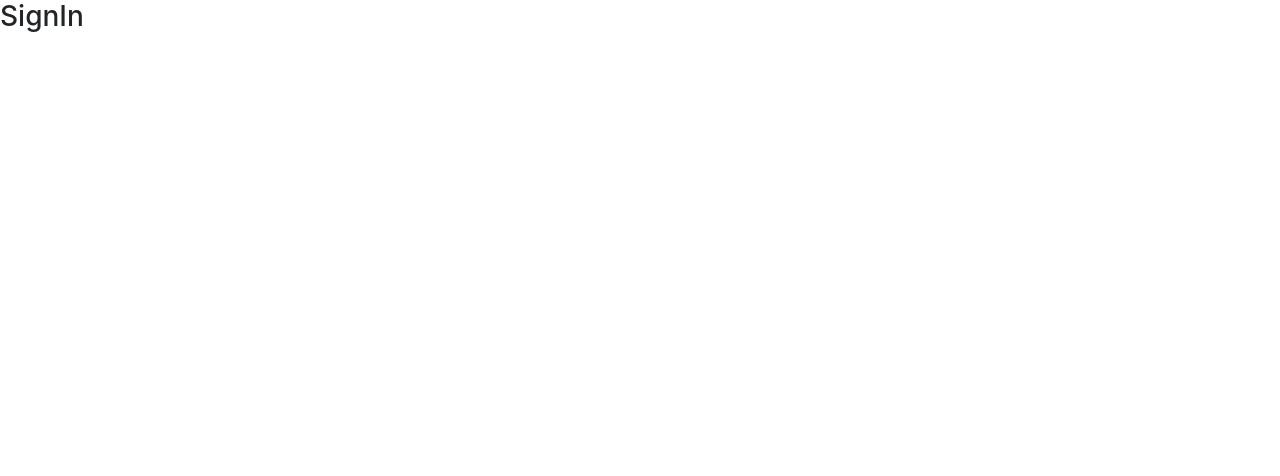
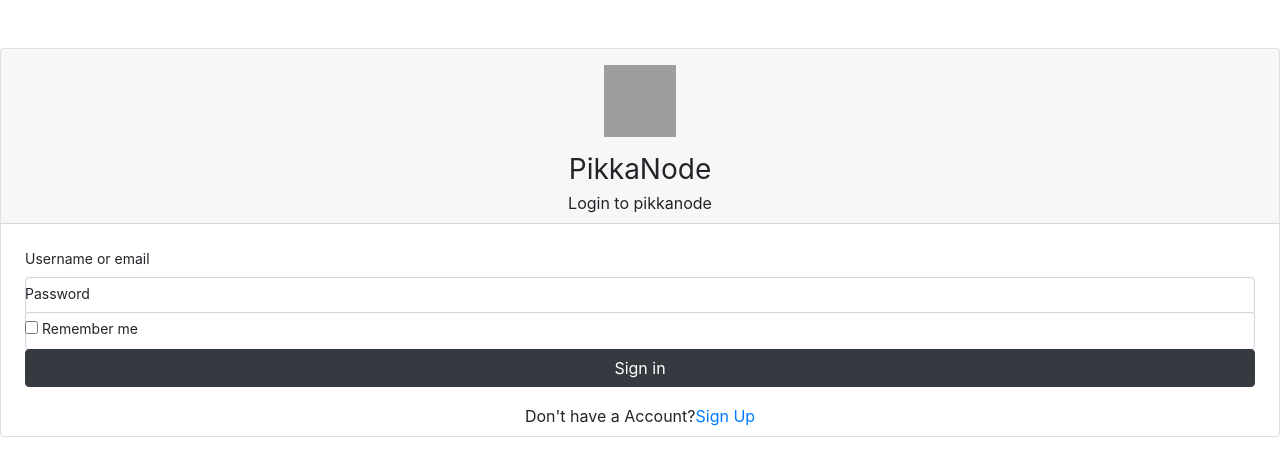
Before and after one commit to thanapon-jsn/pikkanode12-react, a React (Create React App) app: page /signin in a window 1280 px wide. Shown: the top 476 px of the page. Built offline with nearby package versions, Linux system fonts and the light colour scheme; grey boxes are pictures that could not be loaded.

Commit message:
update import use FormSignIn in SignIn page

```diff
--- a/src/pages/SignIn.js
+++ b/src/pages/SignIn.js
@@ -1,10 +1,24 @@
 import React from 'react'
+import FormSignIn from '../components/FormSignIn'
+import { Link } from 'react-router-dom'
 
 class SignIn extends React.Component {
   render () {
     return (
-      <div>
-        <h3>SignIn</h3>
+      <div className='row-column justify-content-center my-5 ml-10 mr-10'>
+        <div className='card ml-30 mr-30'>
+          <header className='card-header py-0 text-center'>
+            <img className='my-3' src='/images/letter-p.svg' alt='' width='72' height='72' />
+            <h1 className='h3 mb-1 font-weight-normal'>PikkaNode</h1>
+            <p className='mb-2'>Login to pikkanode</p>
+          </header>
+          <article className='card-body px-3'>
+            <FormSignIn />
+          </article>
+          <footer className='card-body text-center py-2'>
+          Don't have a Account?<Link to='/signup'>Sign Up</Link>
+          </footer>
+        </div>
       </div>
     )
   }
--- a/src/pages/SignUp.js
+++ b/src/pages/SignUp.js
@@ -16,7 +16,6 @@ class SignUp extends React.Component {
           <footer className='border-top card-body text-center py-2'>Have an account?<Link to='/signin'>Log In</Link></footer>
         </div>
       </div>
-
     )
   }
 }
```
